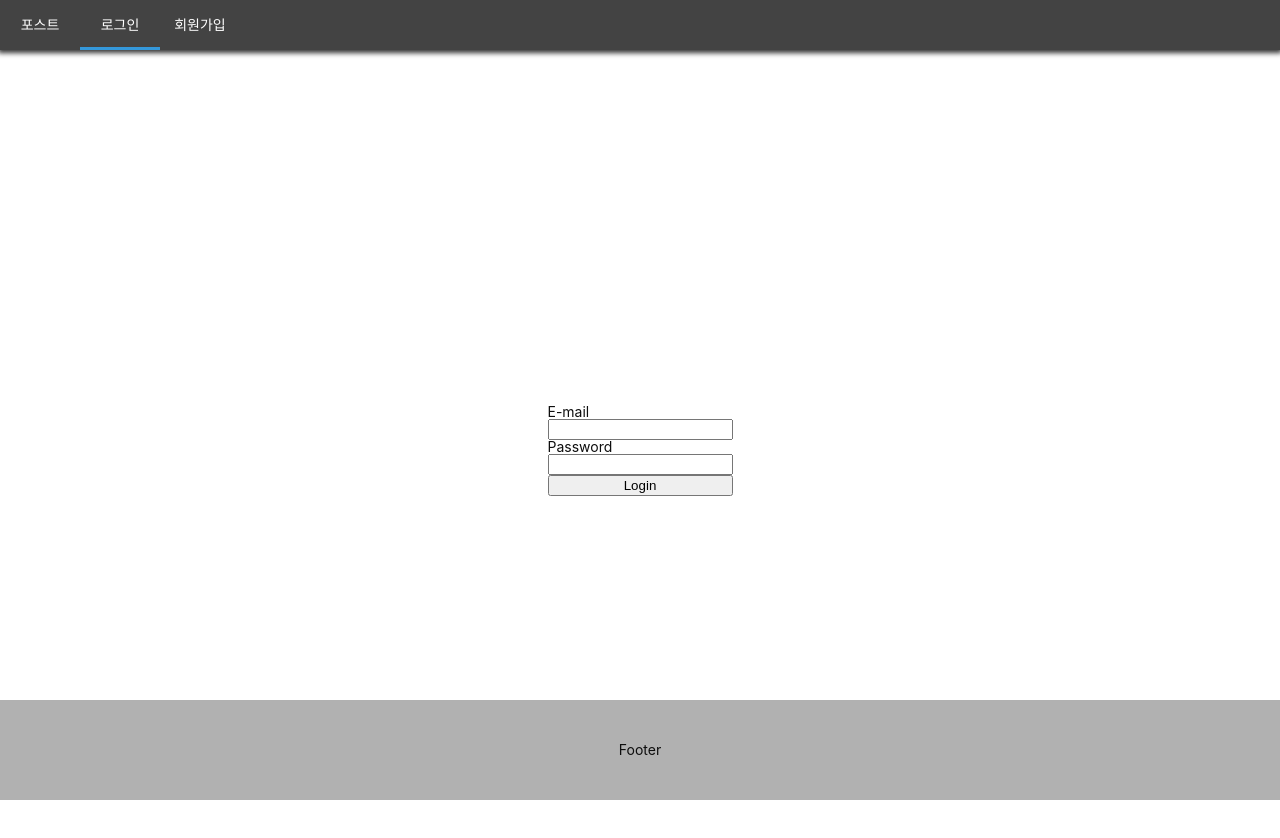
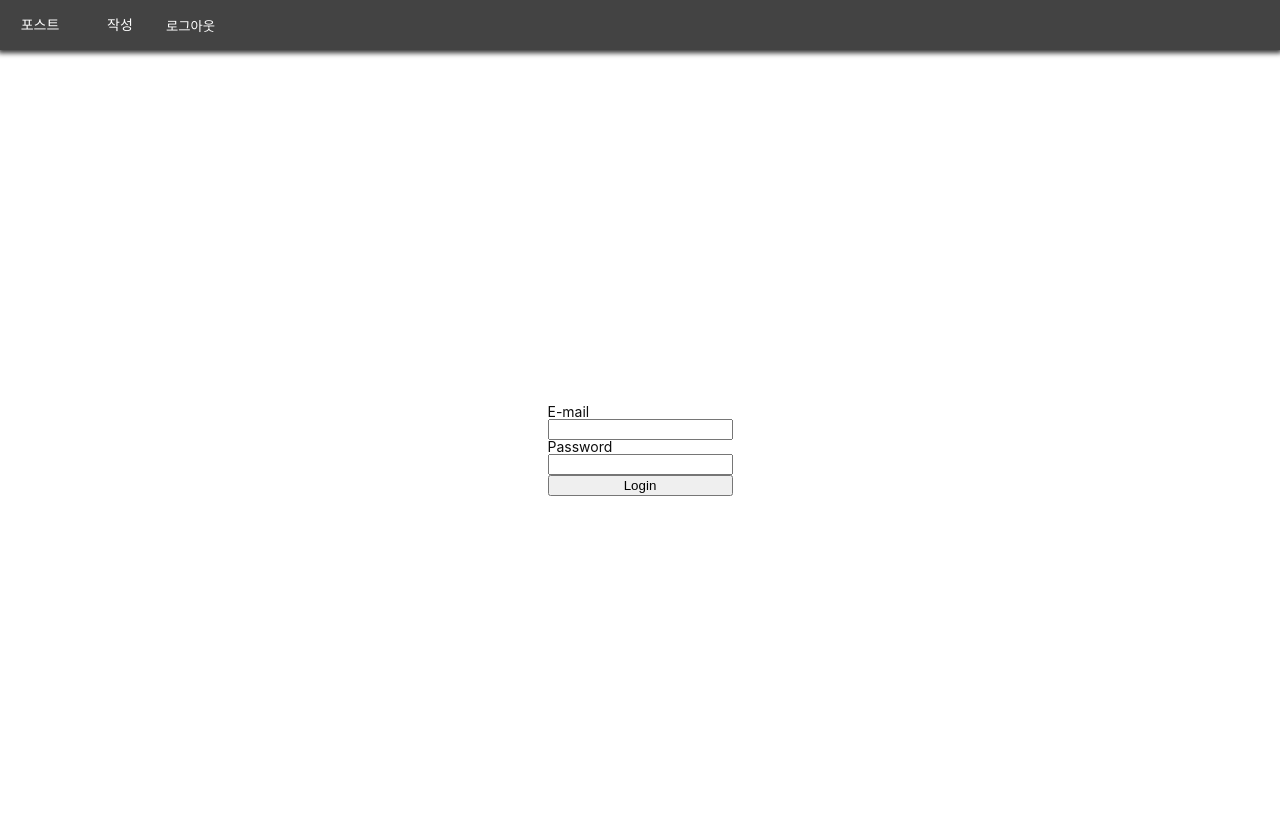
Before and after one commit to redonearth/react-board, a React (Create React App) app in the folder frontend/: page /login in a window 1280 px wide. Shown: the top 838 px of the page. Built offline with nearby package versions, Linux system fonts and the light colour scheme; no server answers; the HTML template or start-up script is replaced by a standard one.

Commit message:
Front-End 디렉토리 구조 변경

```diff
--- a/frontend/package.json
+++ b/frontend/package.json
@@ -1,5 +1,5 @@
 {
-  "name": "frontend",
+  "name": "react-board-frontend",
   "version": "0.1.0",
   "private": true,
   "dependencies": {
@@ -7,6 +7,7 @@
     "@testing-library/react": "^11.1.0",
     "@testing-library/user-event": "^12.1.10",
     "axios": "^0.21.1",
+    "html-react-parser": "^1.2.4",
     "http-proxy-middleware": "^1.0.6",
     "react": "^17.0.1",
     "react-dom": "^17.0.1",
--- a/frontend/src/App.js
+++ b/frontend/src/App.js
@@ -6,14 +6,12 @@
   Redirect
 } from "react-router-dom";
 import GlobalStyles from "./GlobalStyles";
-import Navbar from "./views/Navbar/Navbar";
-import Footer from "./views/Footer/Footer";
-import LandingPage from "./views/LandingPage/LandingPage";
-import LoginPage from "./views/LoginPage/LoginPage";
-import RegisterPage from "./views/RegisterPage/RegisterPage";
-import PostWritePage from "./views/PostWritePage/PostWritePage";
-import PostDetailPage from "./views/PostDetailPage/PostDetailPage";
-import Auth from "./hoc/Auth";
+import Navbar from "./pages/Navbar/Navbar";
+import LandingPage from "./pages/LandingPage/LandingPage";
+import LoginPage from "./pages/LoginPage/LoginPage";
+import RegisterPage from "./pages/RegisterPage/RegisterPage";
+import PostWritePage from "./pages/PostWritePage/PostWritePage";
+import PostDetailPage from "./pages/PostDetailPage/PostDetailPage";
 
 function App() {
   return (
@@ -21,22 +19,13 @@
       <Router>
         <Navbar />
         <Switch>
-          <Route exact path="/" component={Auth(LandingPage, null)} />
-          <Route exact path="/login" component={Auth(LoginPage, false)} />
-          <Route exact path="/register" component={Auth(RegisterPage, false)} />
-          <Route
-            exact
-            path="/posts/write"
-            component={Auth(PostWritePage, true)}
-          />
-          <Route
-            exact
-            path="/posts/:postId"
-            component={Auth(PostDetailPage, null)}
-          />
+          <Route component={LandingPage} path={["/@:username", "/"]} exact />
+          <Route component={LoginPage} path="/login" />
+          <Route component={RegisterPage} path="/register" />
+          <Route component={PostWritePage} path="/write" />
+          <Route component={PostDetailPage} path="/@:username/:postId" />
           <Redirect from="*" to="/" />
         </Switch>
-        <Footer />
       </Router>
       <GlobalStyles />
     </>
--- a/frontend/src/hoc/auth.js
+++ /dev/null
@@ -1,32 +0,0 @@
-import React, { useEffect } from "react";
-import { useDispatch } from "react-redux";
-import { auth } from "../_actions/user_action";
-
-export default function Auth(SpecificComponent, option, adminRoute = null) {
-  function AuthenticationCheck(props) {
-    const dispatch = useDispatch();
-
-    useEffect(() => {
-      dispatch(auth()).then((response) => {
-        console.log(response);
-
-        if (!response.payload.isAuth) {
-          if (option) {
-            props.history.push("/login");
-          }
-        } else {
-          if (adminRoute && !response.payload.isAdmin) {
-            props.history.push("/");
-          } else {
-            if (option === false) {
-              props.history.push("/");
-            }
-          }
-        }
-      });
-    }, []);
-
-    return <SpecificComponent />;
-  }
-  return AuthenticationCheck;
-}
--- a/frontend/src/views/PostDetailPage/PostDetailPage.js
+++ b/frontend/src/pages/PostDetailPage/PostDetailPage.js
@@ -3,6 +3,7 @@
 import styled from "styled-components";
 import axios from "axios";
 import { POST_SERVER } from "../../Config";
+import parse from "html-react-parser";
 
 const Container = styled.div`
   font-size: 12px;
@@ -44,7 +45,7 @@
       setLoading(false);
     };
     fetchPostDetail();
-  }, []);
+  }, [postId]);
 
   if (loading) return <div>로딩 중...</div>;
   if (error) return <div>에러가 발생했습니다!</div>;
@@ -54,9 +55,9 @@
 
   return (
     <Container>
-      <Title>{title}</Title>
-      <Writer>{writer.name}</Writer>
-      <Content>{content}</Content>
+      <Title>{parse(title)}</Title>
+      <Writer>{parse(writer.name)}</Writer>
+      <Content>{parse(content)}</Content>
     </Container>
   );
 }
--- a/frontend/src/views/Footer/Footer.js
+++ /dev/null
@@ -1,21 +0,0 @@
-import React from "react";
-import { withRouter } from "react-router-dom";
-import styled from "styled-components";
-
-const Container = styled.footer`
-  position: fixed;
-  width: 100%;
-  height: 100px;
-  bottom: 0;
-  left: 0;
-  display: flex;
-  justify-content: center;
-  align-items: center;
-  background: rgba(60, 60, 60, 0.4);
-`;
-
-function Footer() {
-  return <Container>Footer</Container>;
-}
-
-export default withRouter(Footer);
```
Also changed, not shown: frontend/src/pages/LandingPage/LandingPage.js (renamed from frontend/src/views/LandingPage/LandingPage.js), frontend/src/pages/LoginPage/LoginPage.js (renamed from frontend/src/views/LoginPage/LoginPage.js), frontend/src/pages/Navbar/Navbar.js (renamed from frontend/src/views/Navbar/Navbar.js), frontend/src/pages/PostWritePage/PostWriteActionButtons.js (renamed from frontend/src/views/PostWritePage/PostWriteActionButtons.js), frontend/src/pages/PostWritePage/PostWritePage.js (renamed from frontend/src/views/PostWritePage/PostWritePage.js), frontend/src/pages/RegisterPage/RegisterPage.js (renamed from frontend/src/views/RegisterPage/RegisterPage.js), 1 other file (tests, documents, lock files or other folders).
